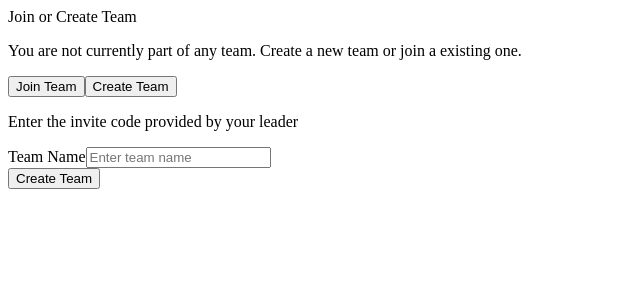
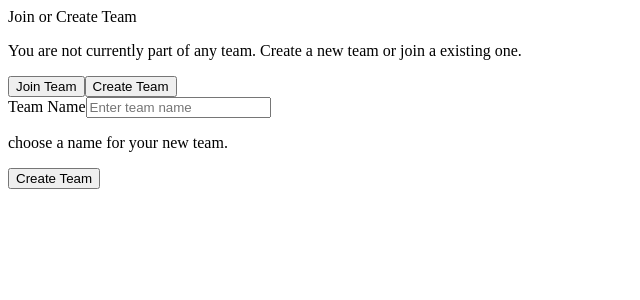
Before and after one commit to haydenpc/MemeTeam, a Next.js app in the folder client/meme-team/: page /team in a window 1280 px wide. Both pictures are taken after typing "Sample" into the empty fields and a click on the button "Create Team". Shown: the top 300 px of the page, without its empty margins (0-640 px from the left). Built offline with nearby package versions, Linux system fonts and the light colour scheme.

Commit message:
Create Team slide finished

```diff
--- a/client/meme-team/src/pages/team.tsx
+++ b/client/meme-team/src/pages/team.tsx
@@ -141,6 +141,7 @@ export default function TeamPage() {
             <form onSubmit={form.handleSubmit(onSubmit)}>
               <CardContent className="space-y-2">
                 {mode === "join" && (
+                  <>
                   <FormField
                   control={form.control}
                     name="inviteCode"
@@ -153,9 +154,11 @@ export default function TeamPage() {
                       </FormItem>
                     )}
                     />
+                    <p className="text-sm text-white/70">Enter the invite code provided by your leader</p>
+                  </>
                 )}
-                 <p className="text-sm text-white/70">Enter the invite code provided by your leader</p>
                 {mode === "create" && (
+                <>
                   <FormField
                   control={form.control}
                     name="teamName"
@@ -168,6 +171,8 @@ export default function TeamPage() {
                       </FormItem>
                     )}
                     />
+                  <p className="text-sm text-white/70">choose a name for your new team.</p>
+                </>
                 )}
                 </CardContent>
                 <CardFooter className="pt-3">
```
